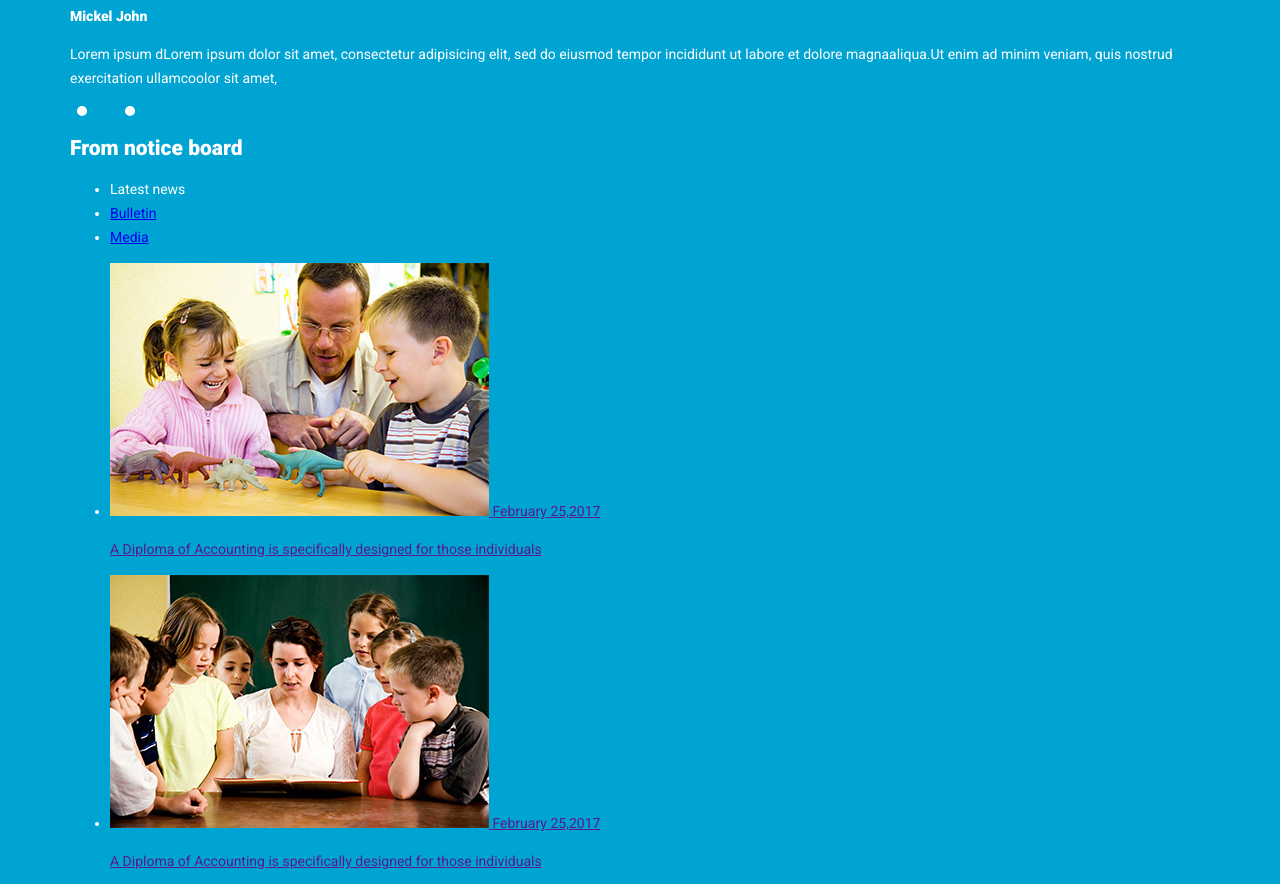
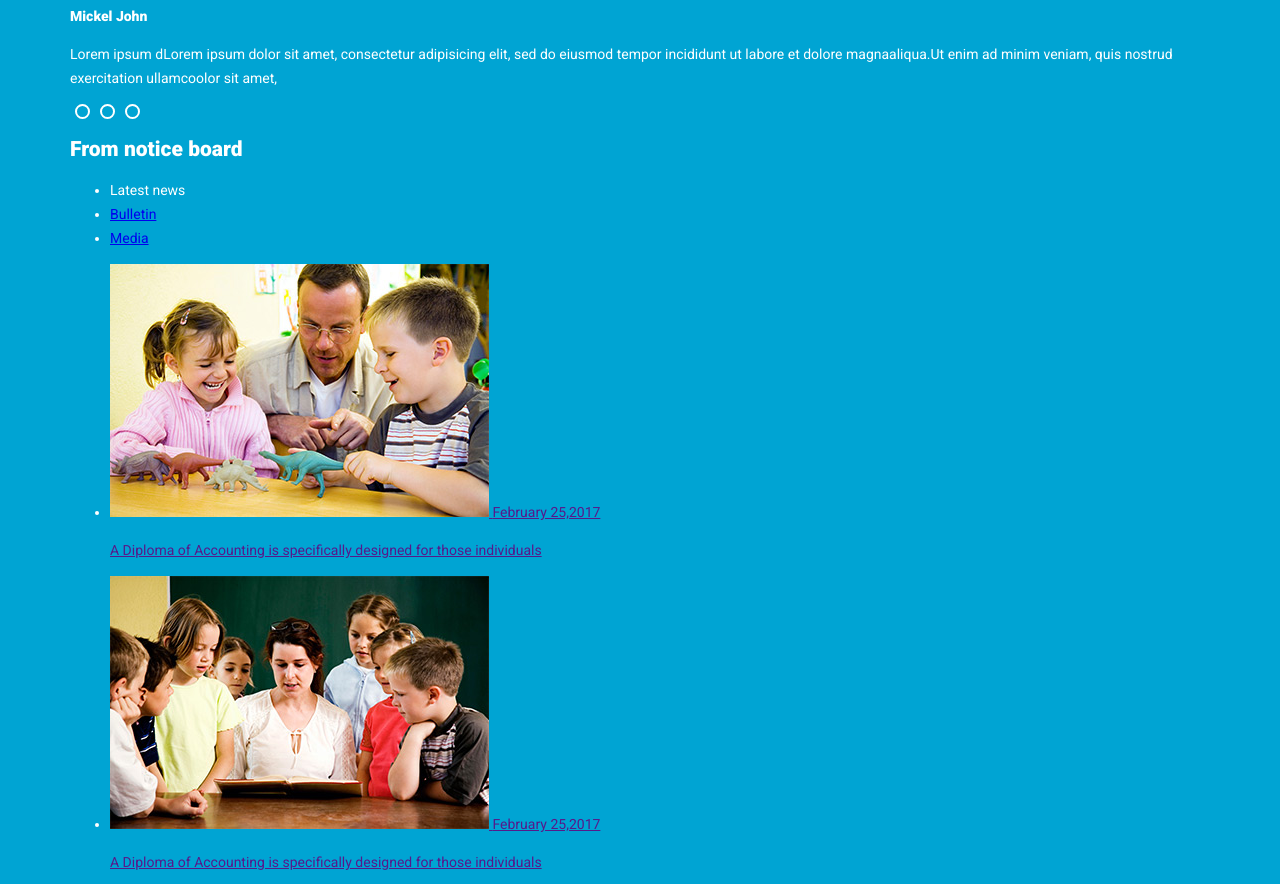
Before and after one commit to mulyarmaxim/Kids-Master, a website: page src/index.html in a window 1280 px wide. Shown: the part 4306-5190 px from the top of the page. Drawn offline with nearby package versions, Linux system fonts and the light colour scheme; files that its build step writes are made by us from their sources.

Commit message:
Расширил класс pagination.scss

```diff
--- a/src/sass/blocks/pagination.scss
+++ b/src/sass/blocks/pagination.scss
@@ -21,8 +21,24 @@
     cursor: pointer;
 
 
+    &--big {
+      width: 11px;
+      height: 11px;
+    }
+
+
+    &--white {
+      background-color: transparent;
+      border-color: #ffffff;
+    }
+
     &--active {
       background-color: $page-blue;
+    }
+
+
+    &--active-white {
+      background: #ffffff;
     }
 
 
@@ -31,5 +47,8 @@
       transform: scale(1.2);
       box-shadow: 0 0 10px rgba(0,0,0, .4);
     }
+
   }
+
+
 }
```
